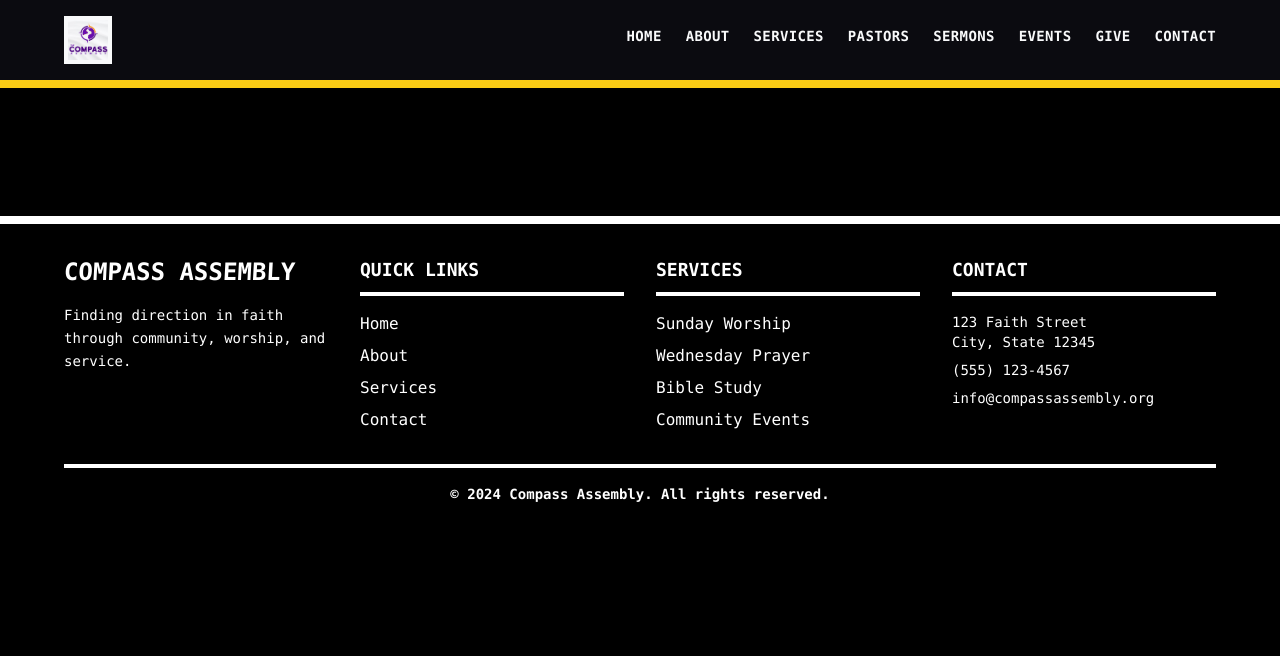
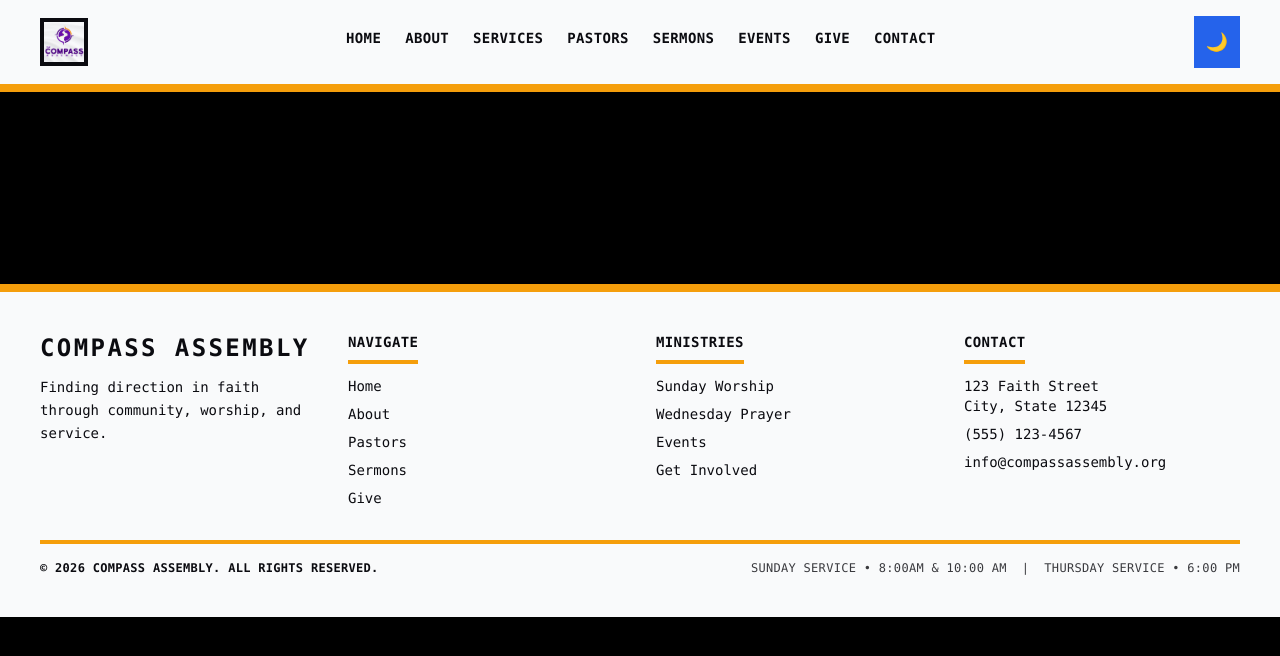
Before and after one commit to thecompassassembly/tca-webapp, a Next.js app: page / in a window 1280 px wide. Shown: the top 656 px of the page. Built offline with nearby package versions, Linux system fonts and the light colour scheme.

Commit message:
Implement theme toggle functionality and enhance footer and header navigation styles

```diff
--- a/src/app/globals.css
+++ b/src/app/globals.css
@@ -1,6 +1,7 @@
 @import "tailwindcss";
 
 :root {
+    /* Dark mode (default) */
     --color-primary: #1e40af;
     /* Deep blue from logo */
     --color-secondary: #facc15;
@@ -11,7 +12,19 @@
     /* Light foreground for text */
 }
 
+html.light {
+    --color-primary: #2563eb;
+    /* Brighter blue for light mode */
+    --color-secondary: #f59e0b;
+    /* Amber accent for light mode */
+    --color-background: #f9fafb;
+    /* Light background */
+    --color-foreground: #0b0b10;
+    /* Dark text for light mode */
+}
+
 body {
     background-color: var(--color-background);
     color: var(--color-foreground);
+    transition: background-color 0.3s ease, color 0.3s ease;
 }
--- a/src/components/FooterNav.tsx
+++ b/src/components/FooterNav.tsx
@@ -1,43 +1,155 @@
-import React from 'react';
+import React from "react";
 
 const FooterNav = () => {
     return (
-        <footer className="bg-black text-white py-8 px-8 border-t-8 border-white">
-            <div className="max-w-6xl mx-auto">
-                <div className="grid md:grid-cols-4 gap-8 mb-8">
+        <footer
+            className="mt-16 border-t-8 px-6 py-8 text-sm md:px-10 md:py-10"
+            style={{
+                backgroundColor: "var(--color-background)",
+                color: "var(--color-foreground)",
+                borderColor: "var(--color-secondary)",
+            }}
+        >
+            <div className="mx-auto max-w-7xl">
+                {/* Top grid */}
+                <div className="mb-8 grid gap-8 sm:grid-cols-2 lg:grid-cols-4">
+                    {/* Brand / mission */}
                     <div>
-                        <h3 className="text-2xl font-black uppercase mb-4 transform -skew-x-3">Compass Assembly</h3>
-                        <p className="text-sm leading-relaxed">
-                            Finding direction in faith through community, worship, and service.
+                        <h3 className="mb-3 text-2xl font-black uppercase tracking-widest">
+                            Compass Assembly
+                        </h3>
+                        <p className="max-w-xs leading-relaxed">
+                            Finding direction in faith through community, worship, and
+                            service.
                         </p>
                     </div>
+
+                    {/* Quick links */}
                     <div>
-                        <h4 className="text-lg font-bold uppercase mb-4 border-b-4 border-white pb-2">Quick Links</h4>
+                        <h4
+                            className="mb-3 inline-block border-b-4 pb-2 text-sm font-bold uppercase tracking-wide"
+                            style={{ borderColor: "var(--color-secondary)" }}
+                        >
+                            Navigate
+                        </h4>
                         <ul className="space-y-2">
-                            <li><a href="#home" className="hover:text-gray-300 transition-colors">Home</a></li>
-                            <li><a href="#about" className="hover:text-gray-300 transition-colors">About</a></li>
-                            <li><a href="#services" className="hover:text-gray-300 transition-colors">Services</a></li>
-                            <li><a href="#contact" className="hover:text-gray-300 transition-colors">Contact</a></li>
+                            <li>
+                                <a
+                                    href="/"
+                                    className="transition-colors hover:text-[var(--color-secondary)]"
+                                >
+                                    Home
+                                </a>
+                            </li>
+                            <li>
+                                <a
+                                    href="/about"
+                                    className="transition-colors hover:text-[var(--color-secondary)]"
+                                >
+                                    About
+                                </a>
+                            </li>
+                            <li>
+                                <a
+                                    href="/pastors"
+                                    className="transition-colors hover:text-[var(--color-secondary)]"
+                                >
+                                    Pastors
+                                </a>
+                            </li>
+                            <li>
+                                <a
+                                    href="/sermons"
+                                    className="transition-colors hover:text-[var(--color-secondary)]"
+                                >
+                                    Sermons
+                                </a>
+                            </li>
+                            <li>
+                                <a
+                                    href="/give"
+                                    className="transition-colors hover:text-[var(--color-secondary)]"
+                                >
+                                    Give
+                                </a>
+                            </li>
                         </ul>
                     </div>
+
+                    {/* Ministries / services */}
                     <div>
-                        <h4 className="text-lg font-bold uppercase mb-4 border-b-4 border-white pb-2">Services</h4>
+                        <h4
+                            className="mb-3 inline-block border-b-4 pb-2 text-sm font-bold uppercase tracking-wide"
+                            style={{ borderColor: "var(--color-secondary)" }}
+                        >
+                            Ministries
+                        </h4>
                         <ul className="space-y-2">
-                            <li>Sunday Worship</li>
-                            <li>Wednesday Prayer</li>
-                            <li>Bible Study</li>
-                            <li>Community Events</li>
+                            <li>
+                                <a
+                                    href="/services"
+                                    className="transition-colors hover:text-[var(--color-secondary)]"
+                                >
+                                    Sunday Worship
+                                </a>
+                            </li>
+                            <li>
+                                <a
+                                    href="/services"
+                                    className="transition-colors hover:text-[var(--color-secondary)]"
+                                >
+                                    Wednesday Prayer
+                                </a>
+                            </li>
+                            <li>
+                                <a
+                                    href="/events"
+                                    className="transition-colors hover:text-[var(--color-secondary)]"
+                                >
+                                    Events
+                                </a>
+                            </li>
+                            <li>
+                                <a
+                                    href="/contact"
+                                    className="transition-colors hover:text-[var(--color-secondary)]"
+                                >
+                                    Get Involved
+                                </a>
+                            </li>
                         </ul>
                     </div>
+
+                    {/* Contact */}
                     <div>
-                        <h4 className="text-lg font-bold uppercase mb-4 border-b-4 border-white pb-2">Contact</h4>
-                        <p className="text-sm mb-2">123 Faith Street<br />City, State 12345</p>
-                        <p className="text-sm mb-2">(555) 123-4567</p>
-                        <p className="text-sm">info@compassassembly.org</p>
+                        <h4
+                            className="mb-3 inline-block border-b-4 pb-2 text-sm font-bold uppercase tracking-wide"
+                            style={{ borderColor: "var(--color-secondary)" }}
+                        >
+                            Contact
+                        </h4>
+                        <div className="space-y-2">
+                            <p>
+                                123 Faith Street
+                                <br />
+                                City, State 12345
+                            </p>
+                            <p>(555) 123-4567</p>
+                            <p>info@compassassembly.org</p>
+                        </div>
                     </div>
                 </div>
-                <div className="text-center border-t-4 border-white pt-4">
-                    <p className="text-sm font-bold">&copy; 2024 Compass Assembly. All rights reserved.</p>
+
+                {/* Bottom bar */}
+                <div className="flex flex-col items-center justify-between gap-3 border-t-4 pt-4 text-[0.75rem] uppercase tracking-wide md:flex-row"
+                    style={{ borderColor: "var(--color-secondary)" }}>
+                    <p className="font-bold">
+                        &copy; {new Date().getFullYear()} Compass Assembly. All rights
+                        reserved.
+                    </p>
+                    <p className="opacity-80">
+                        Sunday Service • 8:00AM & 10:00 AM &nbsp;|&nbsp; Thursday Service • 6:00 PM
+                    </p>
                 </div>
             </div>
         </footer>
--- a/src/components/HeaderNav.tsx
+++ b/src/components/HeaderNav.tsx
@@ -2,6 +2,7 @@
 
 import React, { useState } from "react";
 import Image from "next/image";
+import ThemeToggle from "./ThemeToggle";
 
 const navLinks = [
     { href: "/", label: "Home" },
@@ -26,7 +27,7 @@ const HeaderNav = () => {
                 borderColor: "var(--color-secondary)",
             }}
         >
-            <div className="mx-auto flex max-w-6xl items-center justify-between">
+            <div className="mx-auto flex max-w-7xl items-center justify-between">
                 {/* Logo + Title */}
                 <div className="flex items-center gap-3 md:gap-4">
                     <div className="relative flex h-10 w-10 items-center justify-center overflow-hidden border-4 bg-white md:h-12 md:w-12"
@@ -55,7 +56,9 @@ const HeaderNav = () => {
                     ))}
                 </nav>
 
-                {/* Mobile menu button */}
+                {/* Theme toggle + Mobile menu button */}
+                <div className="flex items-center gap-2">
+                    <ThemeToggle />
                     <button
                         type="button"
                         onClick={() => setOpen((prev) => !prev)}
@@ -72,6 +75,7 @@ const HeaderNav = () => {
                             <span className="block h-[2px] w-full bg-black" />
                         </span>
                     </button>
+                </div>
             </div>
 
             {/* Mobile nav dropdown */}
--- /dev/null
+++ b/src/components/ThemeToggle.tsx
@@ -0,0 +1,53 @@
+'use client';
+
+import React, { useEffect, useState } from 'react';
+
+const ThemeToggle = () => {
+    const [isDark, setIsDark] = useState(true);
+    const [mounted, setMounted] = useState(false);
+
+    useEffect(() => {
+        setMounted(true);
+        // Check localStorage or system preference
+        const saved = localStorage.getItem('theme');
+        const isDarkMode = saved ? saved === 'dark' : window.matchMedia('(prefers-color-scheme: dark)').matches;
+        setIsDark(isDarkMode);
+        applyTheme(isDarkMode);
+    }, []);
+
+    const applyTheme = (dark: boolean) => {
+        const html = document.documentElement;
+        if (dark) {
+            html.classList.remove('light');
+        } else {
+            html.classList.add('light');
+        }
+        localStorage.setItem('theme', dark ? 'dark' : 'light');
+    };
+
+    const toggle = () => {
+        const newDark = !isDark;
+        setIsDark(newDark);
+        applyTheme(newDark);
+    };
+
+    if (!mounted) return null;
+
+    return (
+        <button
+            onClick={toggle}
+            type="button"
+            className="flex items-center justify-center border-4 p-2 transition-all"
+            style={{
+                backgroundColor: isDark ? 'var(--color-secondary)' : 'var(--color-primary)',
+                color: isDark ? '#000000' : '#ffffff',
+                borderColor: isDark ? 'var(--color-secondary)' : 'var(--color-primary)',
+            }}
+            title={isDark ? 'Switch to light mode' : 'Switch to dark mode'}
+        >
+            <span className="text-lg">{isDark ? '☀️' : '🌙'}</span>
+        </button>
+    );
+};
+
+export default ThemeToggle;
```
Lines whose indentation alone changed are shown as unchanged.
